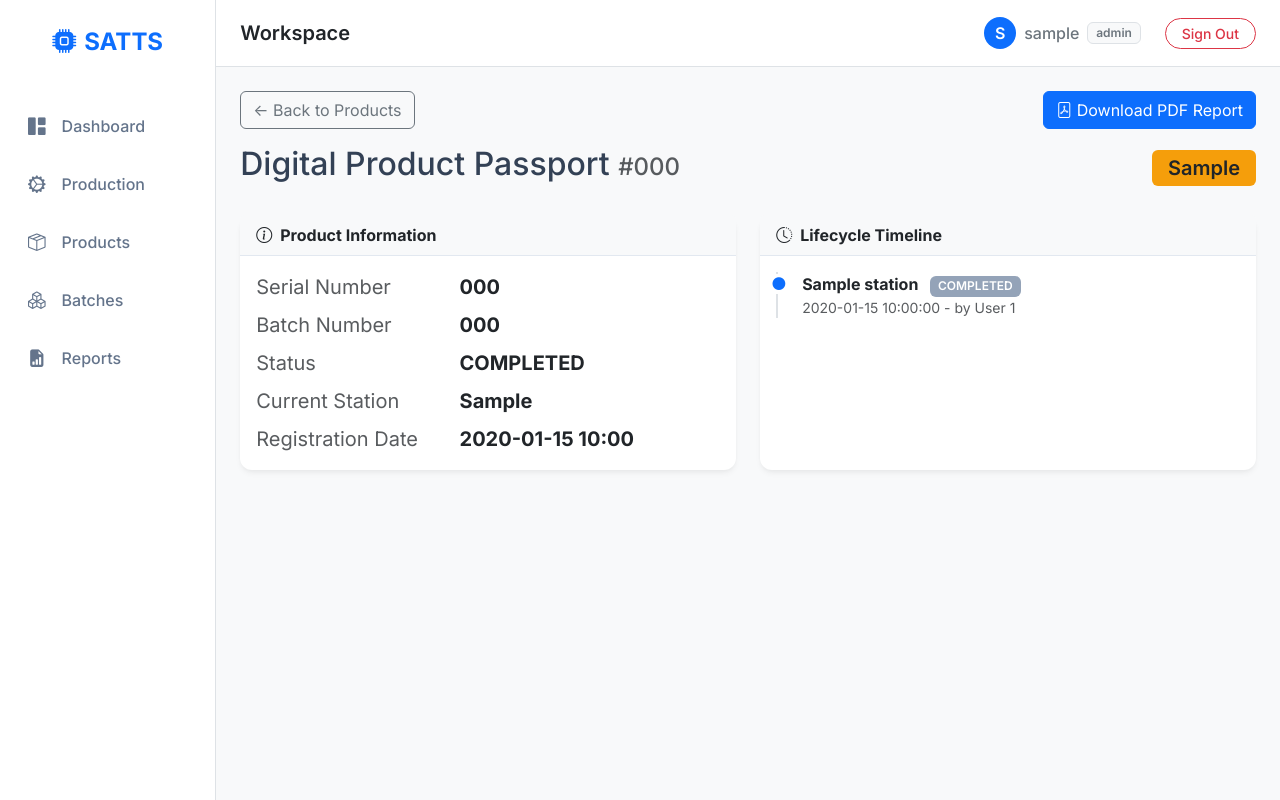
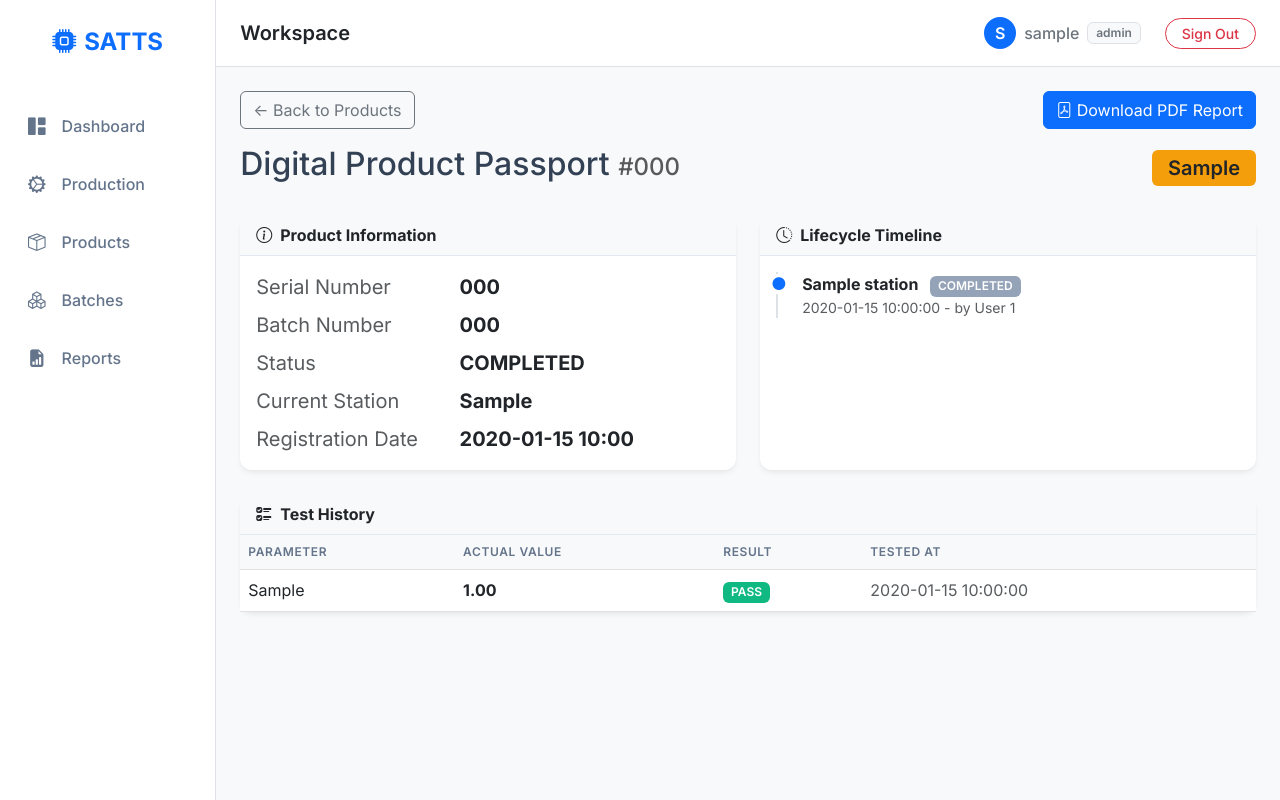
Before and after one commit to jaiswalar5-ui/ev-assembly-trace, a Flask app: page /products/1 in a window 1280 px wide. Run offline with Flask 3, Linux system fonts and the light colour scheme; a user stored in the database is signed in; tables that the repository leaves empty hold one stand-in row (values such as "Sample post").

Commit message:
feat(ui): integrate tests and defects traceability into product details
Show each product's test history and include defect diagnosis details on the product passport.

Co-authored-by: Copilot <223556219+Copilot@users.noreply.github.com>

```diff
--- a/templates/product_detail.html
+++ b/templates/product_detail.html
@@ -20,6 +20,18 @@
         {% endif %}
     </div>
 </div>
+
+{% if product.result == 'REJECTED' and product.defects %}
+<div class="alert alert-danger shadow-sm mb-4">
+    <h4 class="alert-heading"><i class="bi bi-exclamation-triangle-fill me-2"></i>Failure Diagnosis</h4>
+    <hr>
+    <ul class="mb-0 fs-5">
+        {% for defect in product.defects %}
+        <li><strong>{{ defect.parameter }}</strong> failure at <strong>{{ defect.station.name if defect.station else 'Unknown' }}</strong>: {{ defect.reason }}. (Actual: {{ defect.actual_value }}, Expected: {{ defect.expected_value }})</li>
+        {% endfor %}
+    </ul>
+</div>
+{% endif %}
 
 <div class="row mb-4">
     <!-- Info -->
@@ -72,4 +84,45 @@
     </div>
 </div>
 
+<div class="row">
+    <div class="col-md-12">
+        <div class="card shadow-sm border-0 mb-4">
+            <div class="card-header bg-light fw-bold"><i class="bi bi-ui-checks me-2"></i>Test History</div>
+            <div class="card-body p-0">
+                <div class="table-responsive">
+                    <table class="table table-hover mb-0">
+                        <thead class="table-light">
+                            <tr>
+                                <th>Parameter</th>
+                                <th>Actual Value</th>
+                                <th>Result</th>
+                                <th>Tested At</th>
+                            </tr>
+                        </thead>
+                        <tbody>
+                            {% for test in product.test_results %}
+                            <tr>
+                                <td>{{ test.parameter }}</td>
+                                <td><strong>{{ "%.2f"|format(test.value) }}</strong></td>
+                                <td>
+                                    {% if test.passed %}
+                                    <span class="badge bg-success">PASS</span>
+                                    {% else %}
+                                    <span class="badge bg-danger">FAIL</span>
+                                    {% endif %}
+                                </td>
+                                <td class="text-muted">{{ test.timestamp.strftime('%Y-%m-%d %H:%M:%S') }}</td>
+                            </tr>
+                            {% else %}
+                            <tr>
+                                <td colspan="4" class="text-center py-4 text-muted">No tests recorded.</td>
+                            </tr>
+                            {% endfor %}
+                        </tbody>
+                    </table>
+                </div>
+            </div>
+        </div>
+    </div>
+</div>
 {% endblock %}
```
